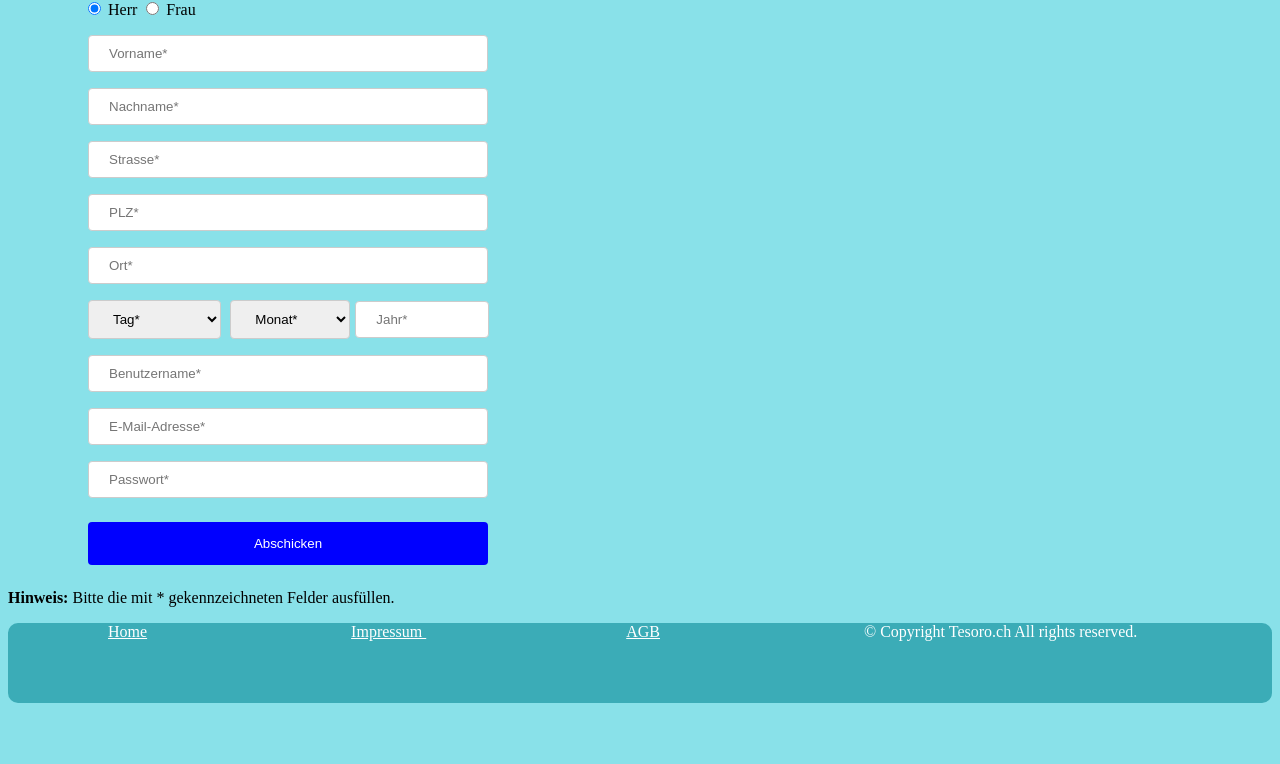
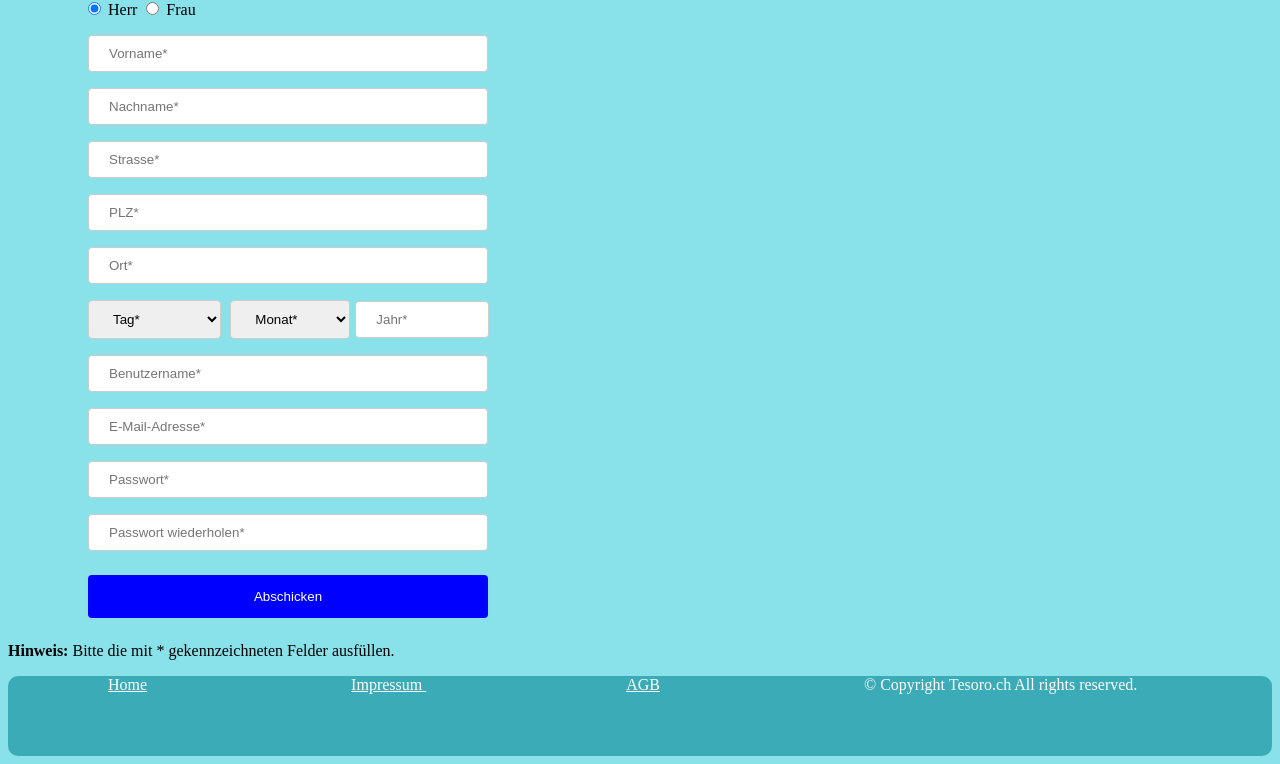
Before and after one commit to team-schule/Modul120, a PHP site: page /registrieren.php in a window 1280 px wide; the page is wider, and only the part inside the window is pictured. Shown: the part 385-1149 px from the top of that part. Before the commit the page ends 1088 px from the top of that part, so only its background shows below. Run offline with PHP 8.4, Linux system fonts and the light colour scheme.

Commit message:
Pattern angepasst um falsch eingaben abzufangen

```diff
--- a/HTML/registrieren.php
+++ b/HTML/registrieren.php
@@ -80,8 +80,8 @@ echo "
 
     <p><input type='radio' name='geschlecht' checked style='margin-left: 80px'> Herr
         <input type='radio' name='geschlecht'> Frau </p>
-    <p><input type='text' name='vorname' placeholder='Vorname*'pattern='[a-zA-Z]{1,}' required> </p>
-    <p><input type='text' name='nachname' placeholder='Nachname*' pattern='[a-zA-Z]{1,}' required> </p>
+    <p><input type='text' name='vorname' placeholder='Vorname*'pattern='[a-zA-Z]{3,}' title='Es sind nur Buchstaben erlaubt,keine Leerzeichen' required> </p>
+    <p><input type='text' name='nachname' placeholder='Nachname*' pattern='[a-zA-Z]{3,}' title='Es sind nur Buchstaben erlaubt,keine Leerzeichen' required> </p>
     <p> <input type='text' name='strasse' placeholder='Strasse*' required > </p>
     <p> <input type='number' name='plz'  min='1000' max='9658' placeholder='PLZ*' required> </p>
     <p> <input type='text' name='ort' placeholder='Ort*'required> </p>
@@ -136,9 +136,10 @@ echo "
         <input type='number' name='jahr' min='1900' max='2019' placeholder='Jahr*' style='width:10em'>
 
 
-    <p> <input type='text' name='benutzername' placeholder='Benutzername*' pattern='[a-zA-Z]{1,}' required size='30'> </p>
-    <p> <input type='email' name='email' placeholder='E-Mail-Adresse*' required size='30'> </p>
-    <p> <input type='password' name='password' placeholder='Passwort*' required size='30'> </p>
+    <p> <input type='text' name='benutzername' placeholder='Benutzername*' pattern='[a-zA-Z0-9]{3,}' title='Es sind nur Buchstaben und Zahlen' required size='30'> </p>
+    <p> <input type='email' name='email' placeholder='E-Mail-Adresse*' pattern='[a-z0-9._%+-]+@[a-z0-9.-]+\.[a-z]{2,}$' required size='30'> </p>
+    <p> <input type='password' name='password' placeholder='Passwort*' pattern='[a-zA-Z0-9+*%&?!@#]{3,}' title='Es sind nur Buchstaben,Zahlen und Sonderzeigen erlaubt' required size='30'> </p>
+      <p> <input type='password' name='password' placeholder='Passwort wiederholen*' pattern='[a-zA-Z0-9+*%&?!@#]{3,}' title='Es sind nur Buchstaben,Zahlen und Sonderzeigen erlaubt' required size='30'> </p>
     <p> <input type='submit' name='add' value='Abschicken'></p>
 
 </form>";
```
